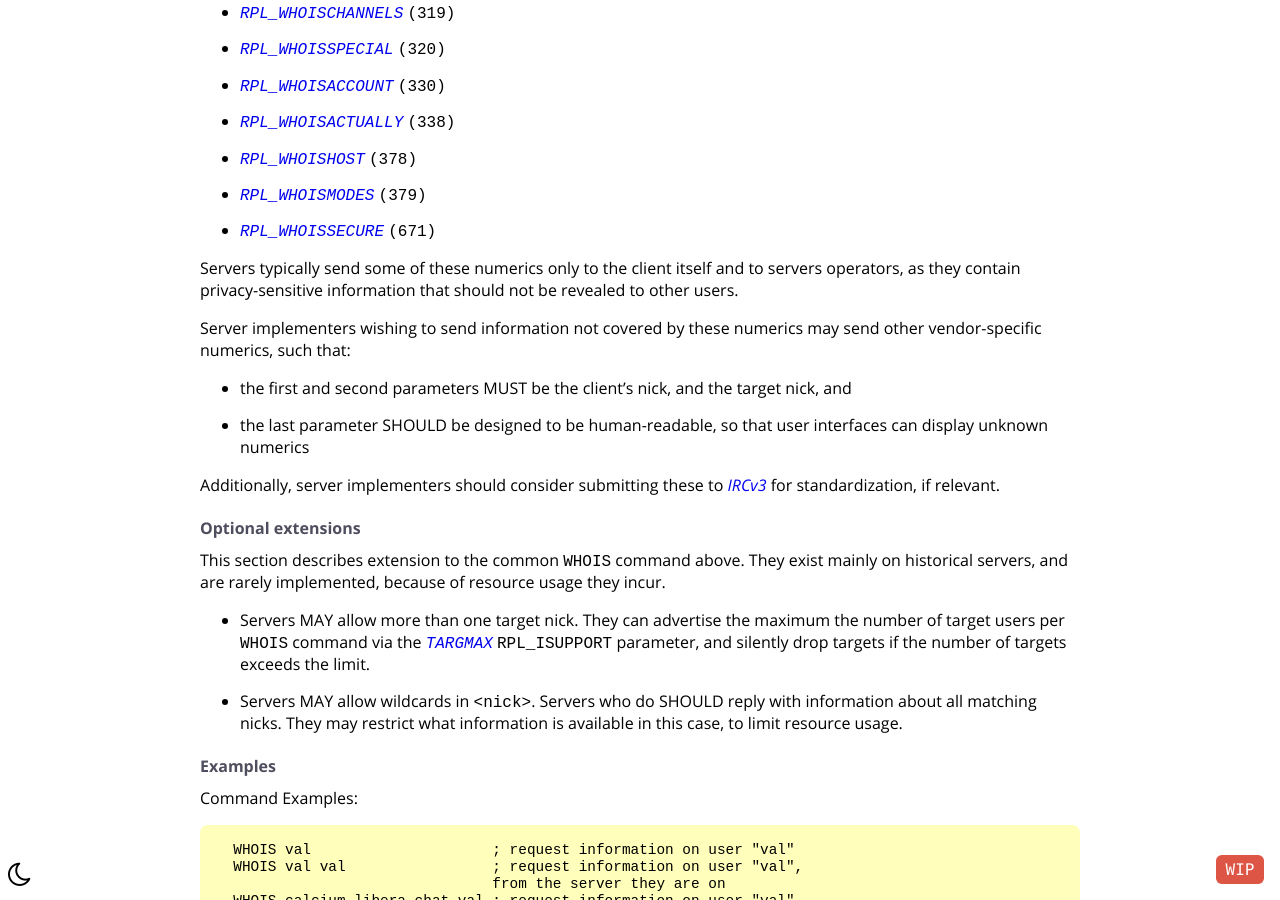
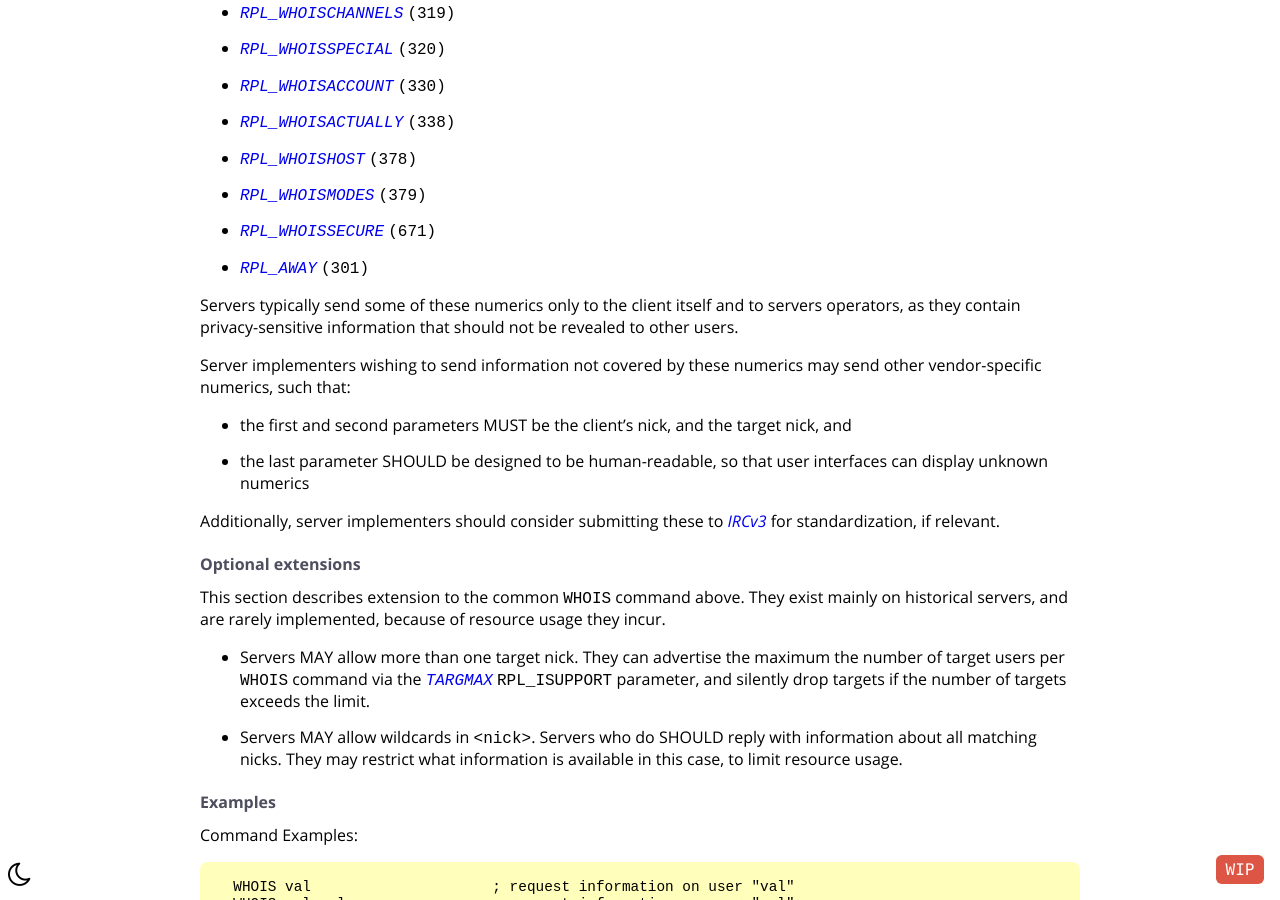
Before and after one commit to ircdocs/modern-irc, a Jekyll site: the page built from index.md, in a window 1280 px wide and 900 px high, scrolled down 48001 px. Built offline with Jekyll 4.4.1, drawn with Linux system fonts in a browser that asks for light colours; the table of contents is made by our own code.

Commit message:
ADD RPL_AWAY to list of WHOIS replies

```diff
--- a/_includes/messages/user_queries.md
+++ b/_includes/messages/user_queries.md
@@ -76,6 +76,7 @@ The following numerics MAY be returned as part of the whois reply:
 * {% numeric RPL_WHOISHOST %}
 * {% numeric RPL_WHOISMODES %}
 * {% numeric RPL_WHOISSECURE %}
+* {% numeric RPL_AWAY %}
 
 Servers typically send some of these numerics only to the client itself and to servers operators, as they contain privacy-sensitive information that should not be revealed to other users.
 
```
